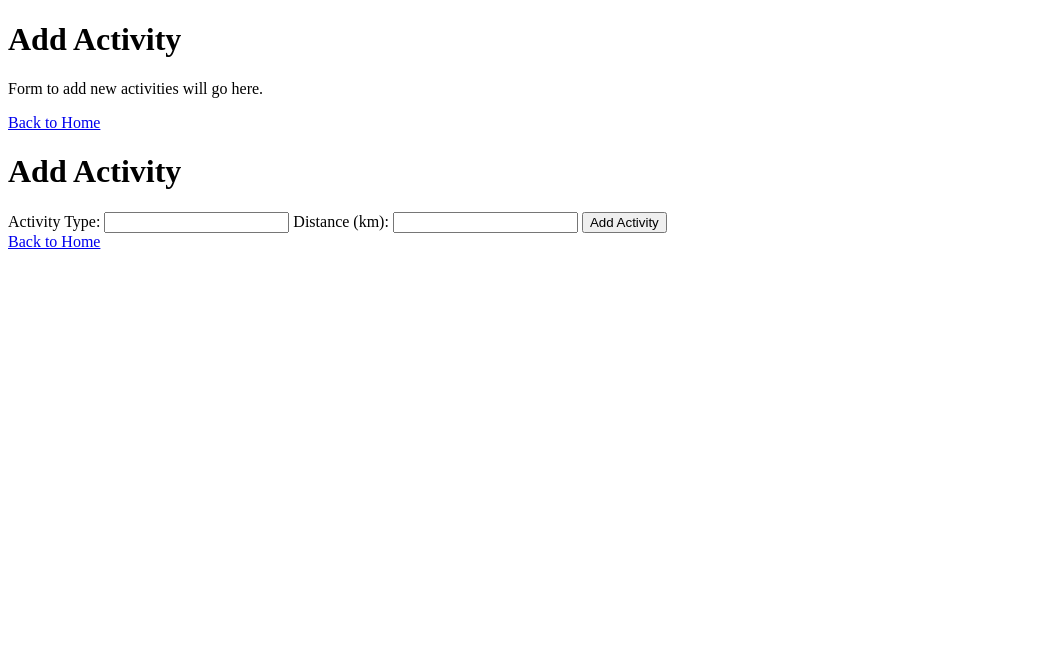
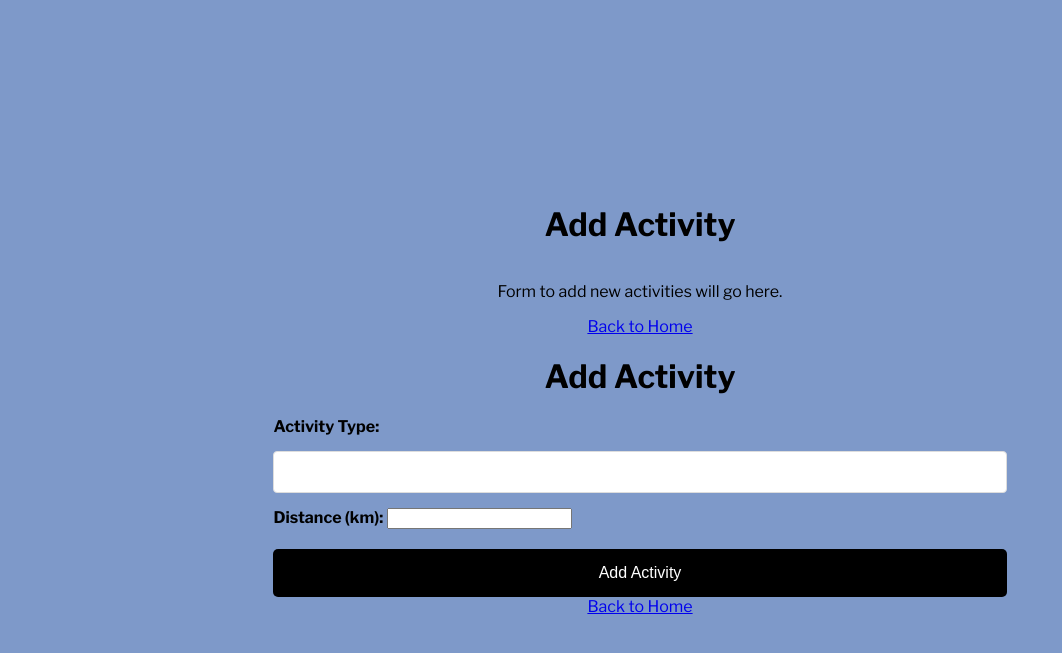
Before and after one commit to ahmedmunshi/FitSyncv2, a Flask app: template templates/add_activity.html in a window 1280 px wide. Shown: the top 653 px of the page, without its empty margins (0-1062 px from the left). Run offline with Flask 2, Linux system fonts and the light colour scheme; the template is opened without the code that fills it, so the values that code supplies are empty.

Commit message:
added css for add_activity

```diff
--- a/templates/add_activity.html
+++ b/templates/add_activity.html
@@ -5,6 +5,8 @@
     <meta charset="UTF-8">
     <meta name="viewport" content="width=device-width, initial-scale=1.0">
     <title>Add Activity - FitSync</title>
+       <link rel="stylesheet" href="/static/styles.css">
+    <link href="https://fonts.googleapis.com/css2?family=Libre+Franklin:wght@400;700&display=swap" rel="stylesheet">
 </head>
 <body>
     <h1>Add Activity</h1>
```
